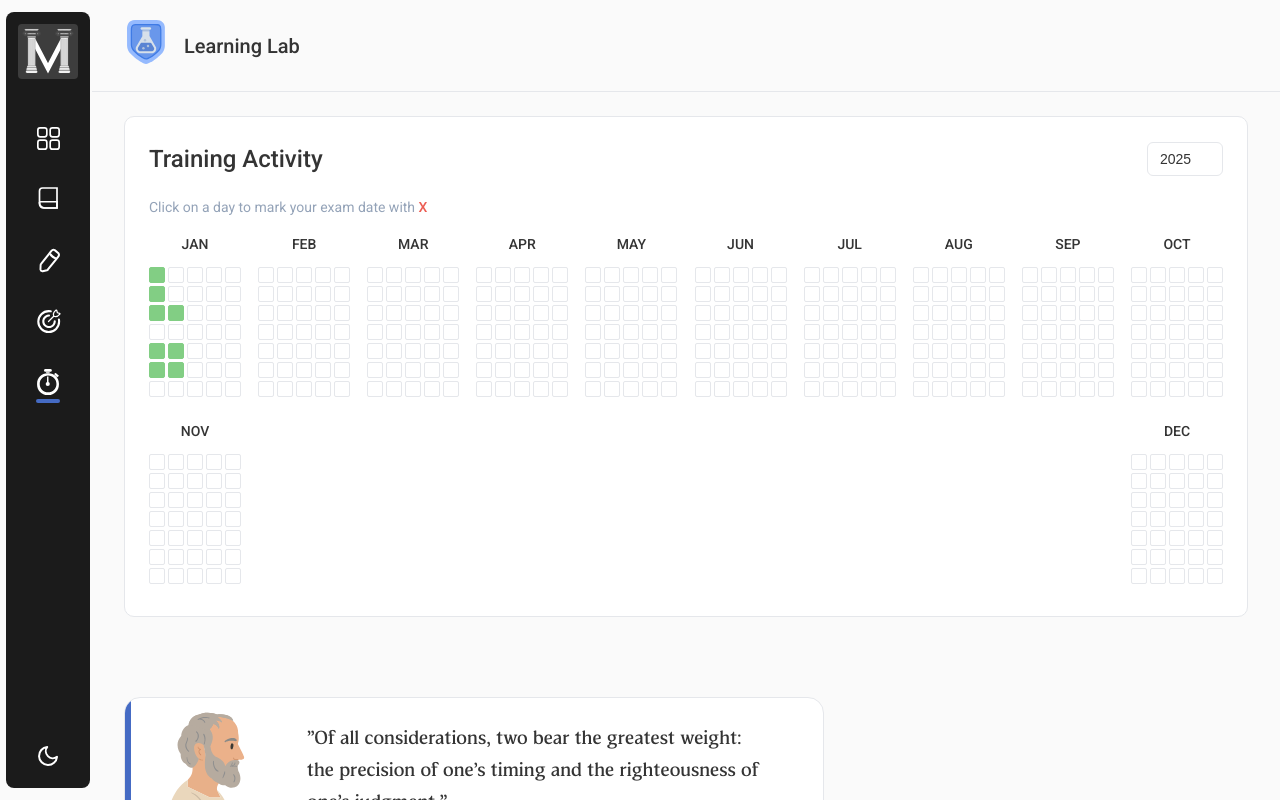
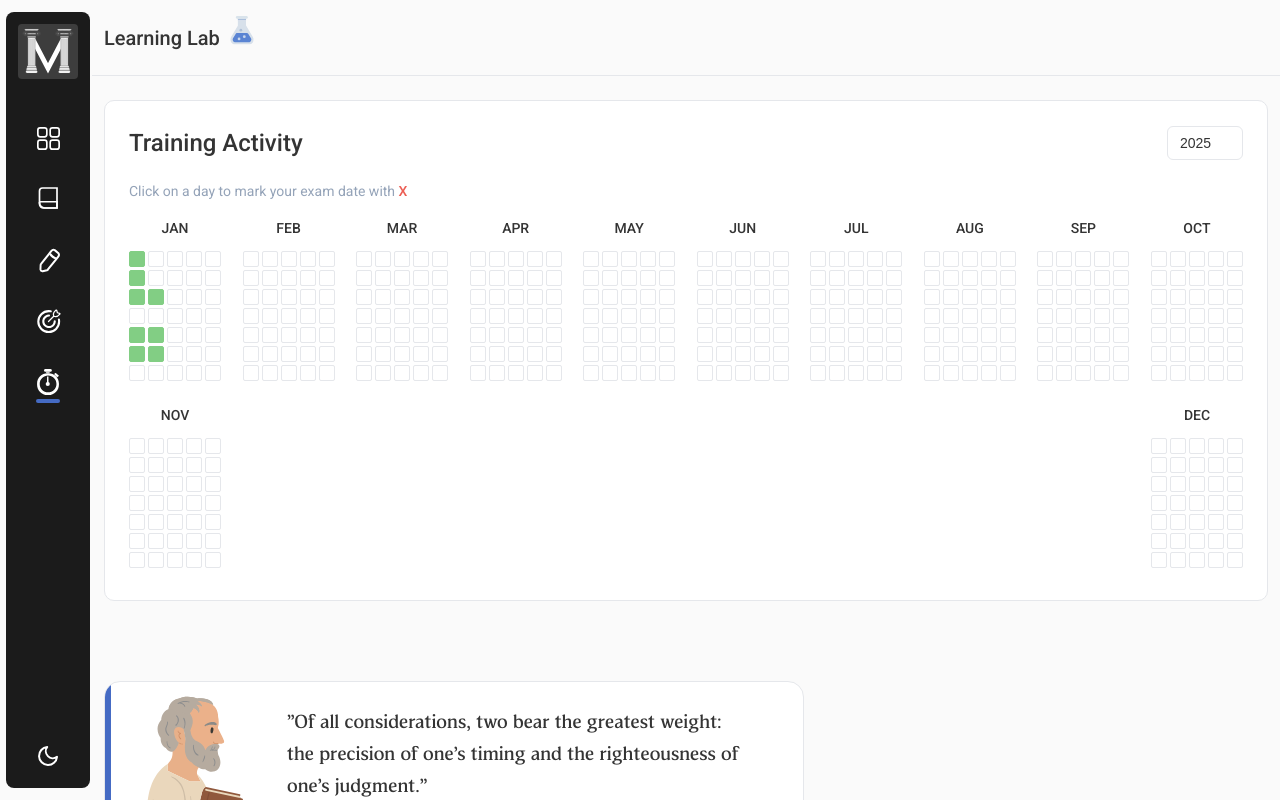
Before and after one commit to Orujhimaru/max_odyssey, a React (Vite) app: page /lab in a window 1280 px wide. Shown: the top 800 px of the page. Built offline with nearby package versions, Linux system fonts and the light colour scheme; sample sign-in values are in the browser's storage; a web font is replaced by a local one.

Commit message:
design: padding fixes

```diff
--- a/src/pages/LabPage/LabPage.css
+++ b/src/pages/LabPage/LabPage.css
@@ -11,7 +11,7 @@
   display: flex;
   justify-content: flex-start;
   align-items: center;
-  padding: 20px 32px;
+  padding: 12px 12px;
   /* background-color: var(--bg-primary); */
   border-bottom: 1px solid var(--border-color);
 }
@@ -19,7 +19,7 @@
 .lab-title-area {
   display: flex;
   align-items: center;
-  gap: 16px;
+  /* gap: 16px; */
 }
 
 /* .lab-logo-container {
@@ -32,14 +32,19 @@
   border-radius: 50%;
   box-shadow: 0 2px 8px var(--box-shadow);
 } */
-
+.lab-logo-container {
+  order: 1;
+  scale: 0.65;
+  position: relative;
+  top: -5px;
+}
 .lab-logo {
   font-size: 2rem;
 }
 
 .lab-content {
   flex: 1;
-  padding: 24px 32px;
+  padding: 24px 12px;
   display: flex;
   flex-direction: column;
   gap: 32px;
```
Also changed, not shown: src/assets/lab_page.svg.
